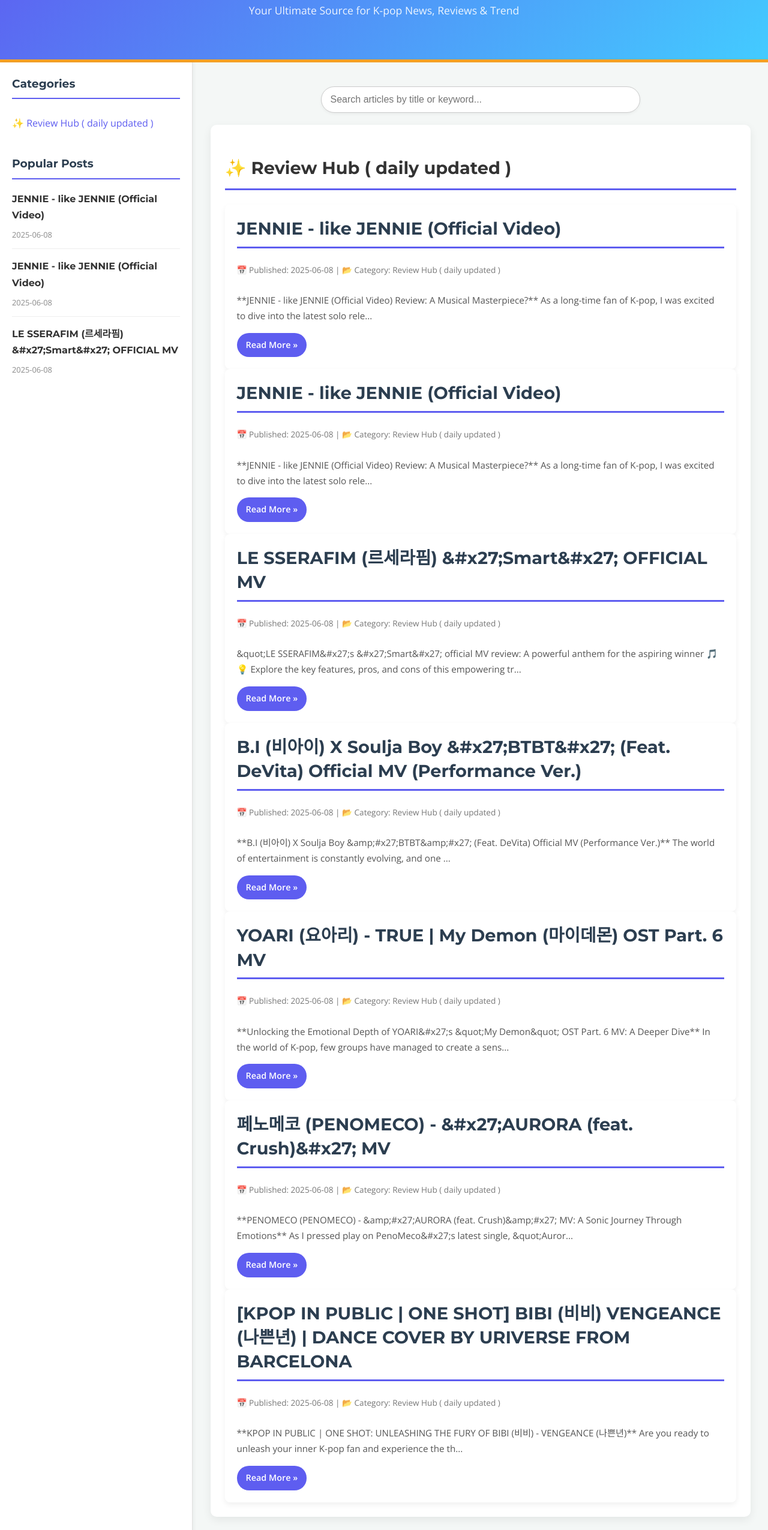
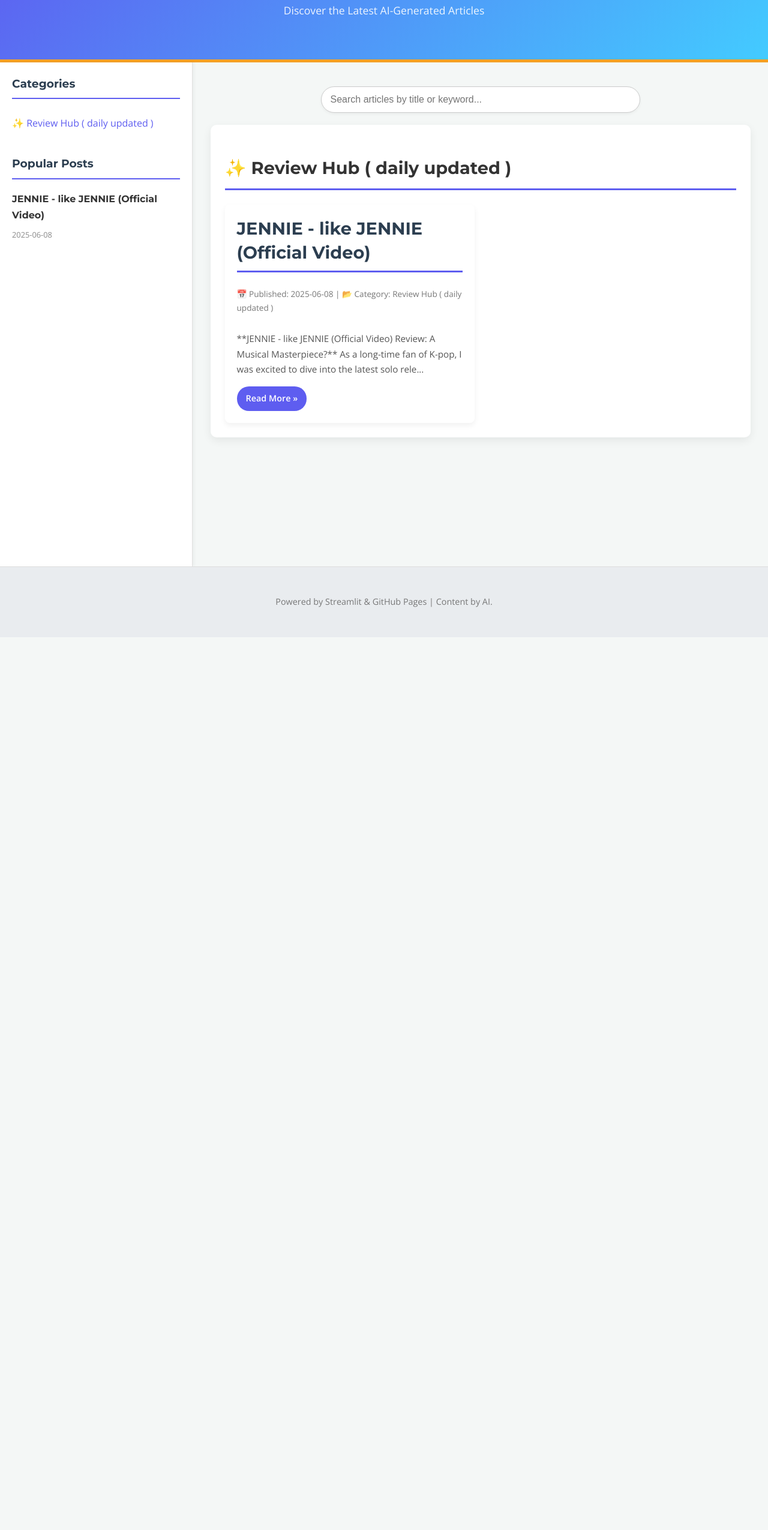
Before and after one commit to komarayuvakiran/problogger, a plain HTML site: page index.html in a window 1280 px wide. Shown: the part 129-2679 px from the top of the page at 60% size. After the commit the page ends 1191 px from the top, so only its background shows below. Drawn offline with nearby package versions, Linux system fonts and the light colour scheme.

Commit message:
feat: Add article 'JENNIE - like JENNIE (Official Video)...' & update index

```diff
--- a/index.html
+++ b/index.html
@@ -4,12 +4,12 @@
   <meta charset="utf-8">
   <meta content="width=device-width, initial-scale=1.0" name="viewport">
   <meta content="Explore a wide range of AI-generated articles on various topics, updated regularly." name="description">
-  <meta content="K-pop Review Hub" property="og:title">
+  <meta content="AI-Generated Content Hub" property="og:title">
    <meta content="Explore a wide range of AI-generated articles on various topics, updated regularly." property="og:description">
     <meta content="website" property="og:type">
      <meta content="https://github.com/komarayuvakiran/probloggerhub.io" property="og:url">
      <title>
-      K-pop Review Hub
+      AI-Generated Content Hub
      </title>
      <!-- AD_SLOT_HEAD_TAGS -->
      <link href="https://fonts.googleapis.com/css2?family=Montserrat:wght@400;700&amp;family=Open+Sans:wght@400;600&amp;display=swap" rel="stylesheet">
@@ -68,10 +68,10 @@
   <!-- AD_SLOT_BODY_TOP -->
   <header class="site-header">
    <h1>
-    K-pop Review Hub
+    AI-Generated Content Hub
    </h1>
    <p>
-    Your Ultimate Source for K-pop News, Reviews &amp; Trend
+    Discover the Latest AI-Generated Articles
    </p>
   </header>
   <!-- AD_SLOT_BELOW_HEADER -->
@@ -82,7 +82,7 @@
     </h3>
     <ul id="category-links">
      <li>
-      <a href="#category-2">
+      <a href="#category-1">
        ✨  Review Hub ( daily updated )
       </a>
      </li>
@@ -94,28 +94,8 @@
     <div class="popular-posts-container">
      <div class="popular-post-item">
       <h5>
-       <a href="posts/jennie---like-jennie-official-video-20250608191352.html">
+       <a href="posts/jennie---like-jennie-official-video-20250608191632.html">
         JENNIE - like JENNIE (Official Video)
-       </a>
-      </h5>
-      <span class="popular-post-date">
-       2025-06-08
-      </span>
-     </div>
-     <div class="popular-post-item">
-      <h5>
-       <a href="posts/jennie---like-jennie-official-video-20250608191147.html">
-        JENNIE - like JENNIE (Official Video)
-       </a>
-      </h5>
-      <span class="popular-post-date">
-       2025-06-08
-      </span>
-     </div>
-     <div class="popular-post-item">
-      <h5>
-       <a href="posts/le-sserafim-르세라핌-smart-official-mv-20250608190640.html">
-        LE SSERAFIM (르세라핌) &amp;#x27;Smart&amp;#x27; OFFICIAL MV
        </a>
       </h5>
       <span class="popular-post-date">
@@ -132,14 +112,15 @@
     </div>
     <!-- AD_SLOT_BELOW_SEARCH -->
     <div id="posts-container">
-     <section class="category-section" data-category-id="2">
+     <section class="category-section" data-category-id="1" id="category-1">
       <h2>
        ✨  Review Hub ( daily updated )
       </h2>
-      <article class="post-item" data-post-id="14">
+      <div class="posts-grid">
+       <article class="post-item" data-post-id="1">
         <div class="post-content-summary">
          <h2 class="post-title">
-         <a href="posts/jennie---like-jennie-official-video-20250608191352.html">
+          <a href="posts/jennie---like-jennie-official-video-20250608191632.html">
            JENNIE - like JENNIE (Official Video)
           </a>
          </h2>
@@ -151,129 +132,12 @@
 
 As a long-time fan of K-pop, I was excited to dive into the latest solo rele...
          </p>
-        <a class="read-more-btn" href="posts/jennie---like-jennie-official-video-20250608191352.html">
+         <a class="read-more-btn" href="posts/jennie---like-jennie-official-video-20250608191632.html">
           Read More &raquo;
          </a>
         </div>
        </article>
-      <article class="post-item" data-post-id="13">
-       <div class="post-content-summary">
-        <h2 class="post-title">
-         <a href="posts/jennie---like-jennie-official-video-20250608191147.html">
-          JENNIE - like JENNIE (Official Video)
-         </a>
-        </h2>
-        <div class="post-meta">
-         📅 Published: 2025-06-08 | 📂 Category:  Review Hub ( daily updated )
       </div>
-        <p class="post-excerpt">
-         **JENNIE - like JENNIE (Official Video) Review: A Musical Masterpiece?**
-
-As a long-time fan of K-pop, I was excited to dive into the latest solo rele...
-        </p>
-        <a class="read-more-btn" href="posts/jennie---like-jennie-official-video-20250608191147.html">
-         Read More &raquo;
-        </a>
-       </div>
-      </article>
-      <article class="post-item" data-post-id="12">
-       <div class="post-content-summary">
-        <h2 class="post-title">
-         <a href="posts/le-sserafim-르세라핌-smart-official-mv-20250608190640.html">
-          LE SSERAFIM (르세라핌) &amp;#x27;Smart&amp;#x27; OFFICIAL MV
-         </a>
-        </h2>
-        <div class="post-meta">
-         📅 Published: 2025-06-08 | 📂 Category:  Review Hub ( daily updated )
-        </div>
-        <p class="post-excerpt">
-         &amp;quot;LE SSERAFIM&amp;#x27;s &amp;#x27;Smart&amp;#x27; official MV review: A powerful anthem for the aspiring winner 🎵💡 Explore the key features, pros, and cons of this empowering tr...
-        </p>
-        <a class="read-more-btn" href="posts/le-sserafim-르세라핌-smart-official-mv-20250608190640.html">
-         Read More &raquo;
-        </a>
-       </div>
-      </article>
-      <article class="post-item" data-post-id="11">
-       <div class="post-content-summary">
-        <h2 class="post-title">
-         <a href="posts/b.i-비아이-x-soulja-boy-btbt-feat.-devita-official-mv-20250608185210.html">
-          B.I (비아이) X Soulja Boy &amp;#x27;BTBT&amp;#x27; (Feat. DeVita) Official MV (Performance Ver.)
-         </a>
-        </h2>
-        <div class="post-meta">
-         📅 Published: 2025-06-08 | 📂 Category:  Review Hub ( daily updated )
-        </div>
-        <p class="post-excerpt">
-         **B.I (비아이) X Soulja Boy &amp;amp;#x27;BTBT&amp;amp;#x27; (Feat. DeVita) Official MV (Performance Ver.)**
-
-The world of entertainment is constantly evolving, and one ...
-        </p>
-        <a class="read-more-btn" href="posts/b.i-비아이-x-soulja-boy-btbt-feat.-devita-official-mv-20250608185210.html">
-         Read More &raquo;
-        </a>
-       </div>
-      </article>
-      <article class="post-item" data-post-id="10">
-       <div class="post-content-summary">
-        <h2 class="post-title">
-         <a href="posts/yoari-요아리---true--my-demon-마이데몬-ost-part.-6-mv-20250608184856.html">
-          YOARI (요아리) - TRUE | My Demon (마이데몬) OST Part. 6 MV
-         </a>
-        </h2>
-        <div class="post-meta">
-         📅 Published: 2025-06-08 | 📂 Category:  Review Hub ( daily updated )
-        </div>
-        <p class="post-excerpt">
-         **Unlocking the Emotional Depth of YOARI&amp;#x27;s &amp;quot;My Demon&amp;quot; OST Part. 6 MV: A Deeper Dive**
-
-In the world of K-pop, few groups have managed to create a sens...
-        </p>
-        <a class="read-more-btn" href="posts/yoari-요아리---true--my-demon-마이데몬-ost-part.-6-mv-20250608184856.html">
-         Read More &raquo;
-        </a>
-       </div>
-      </article>
-      <article class="post-item" data-post-id="9">
-       <div class="post-content-summary">
-        <h2 class="post-title">
-         <a href="posts/페노메코-penomeco---aurora-feat.-crush-mv-20250608184219.html">
-          페노메코 (PENOMECO) - &amp;#x27;AURORA (feat. Crush)&amp;#x27; MV
-         </a>
-        </h2>
-        <div class="post-meta">
-         📅 Published: 2025-06-08 | 📂 Category:  Review Hub ( daily updated )
-        </div>
-        <p class="post-excerpt">
-         **PENOMECO (PENOMECO) - &amp;amp;#x27;AURORA (feat. Crush)&amp;amp;#x27; MV: A Sonic Journey Through Emotions**
-
-As I pressed play on PenoMeco&amp;#x27;s latest single, &amp;quot;Auror...
-        </p>
-        <a class="read-more-btn" href="posts/페노메코-penomeco---aurora-feat.-crush-mv-20250608184219.html">
-         Read More &raquo;
-        </a>
-       </div>
-      </article>
-      <article class="post-item" data-post-id="8">
-       <div class="post-content-summary">
-        <h2 class="post-title">
-         <a href="posts/kpop-in-public--one-shot-bibi--비비--vengeance-나쁜년---20250608183004.html">
-          [KPOP IN PUBLIC | ONE SHOT] BIBI  (비비)  VENGEANCE (나쁜년)  | DANCE COVER BY URIVERSE FROM BARCELONA
-         </a>
-        </h2>
-        <div class="post-meta">
-         📅 Published: 2025-06-08 | 📂 Category:  Review Hub ( daily updated )
-        </div>
-        <p class="post-excerpt">
-         **KPOP IN PUBLIC | ONE SHOT: UNLEASHING THE FURY OF BIBI (비비) - VENGEANCE (나쁜년)**
-
-Are you ready to unleash your inner K-pop fan and experience the th...
-        </p>
-        <a class="read-more-btn" href="posts/kpop-in-public--one-shot-bibi--비비--vengeance-나쁜년---20250608183004.html">
-         Read More &raquo;
-        </a>
-       </div>
-      </article>
      </section>
     </div>
     <!-- AD_SLOT_MAIN_CONTENT_BOTTOM -->
@@ -282,7 +146,7 @@ Are you ready to unleash your inner K-pop fan and experience the th...
   <footer class="site-footer">
    <!-- AD_SLOT_FOOTER_TOP -->
    <p>
-    &copy; 2025 K-pop Review Hub
+    Powered by Streamlit &amp; GitHub Pages | Content by AI.
    </p>
   </footer>
   <script>
```
Also changed, not shown: posts/jennie---like-jennie-official-video-20250608191632.html (added, +82 -0 lines). Lines whose indentation alone changed are shown as unchanged.
